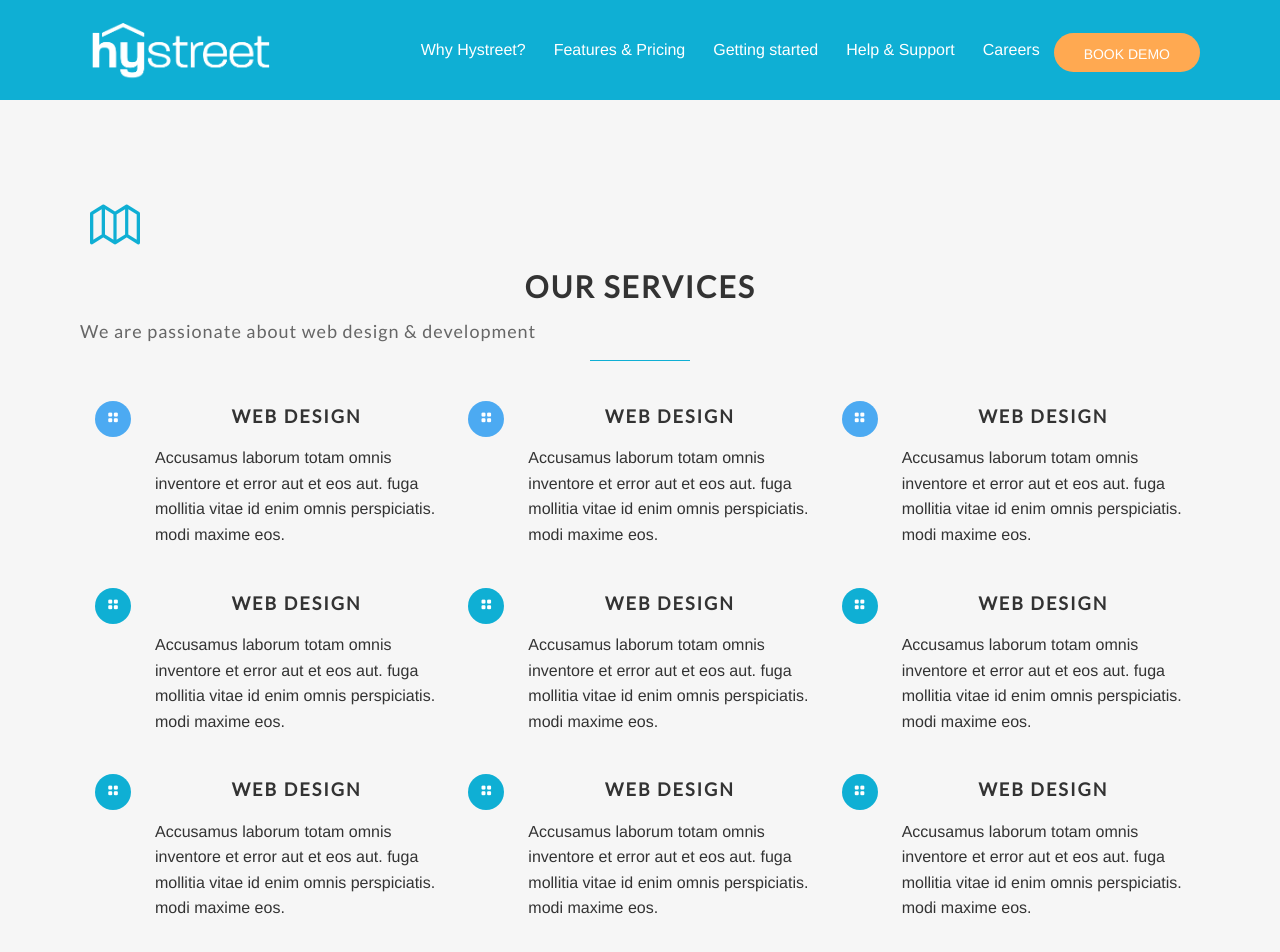
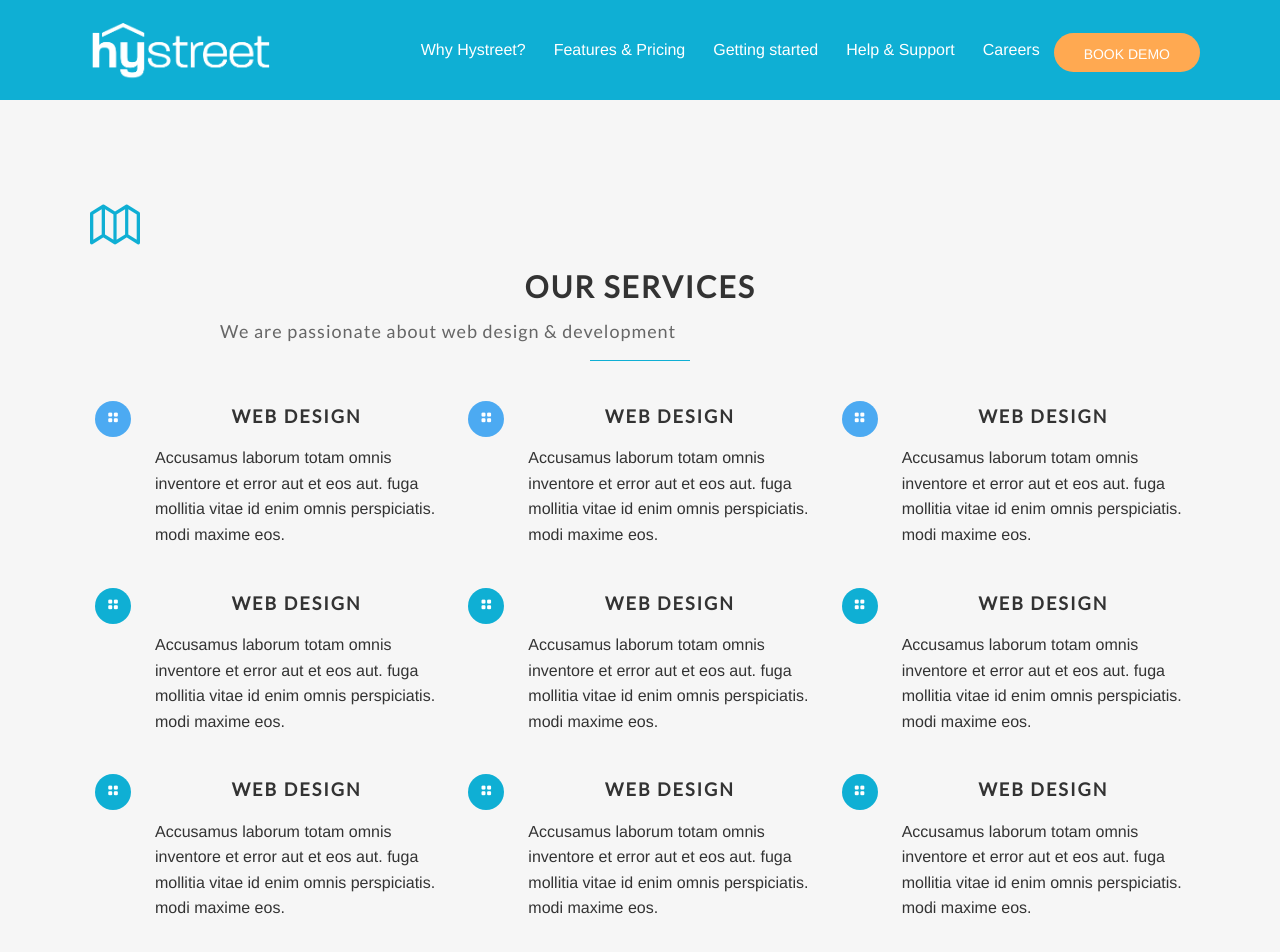
Before and after one commit to hystreet/hystreet.github.io, a Jekyll site: the page built from services.html, in a window 1280 px wide. Shown: the top 952 px of the page. Built offline with Jekyll 4.4.1, drawn with Linux system fonts in a browser that asks for light colours; some web fonts are replaced; a script that is not in the unit is left out.

Commit message:
Update style.css

```diff
--- a/css/style.css
+++ b/css/style.css
@@ -193,6 +193,7 @@ h4 {
   font-size: 1.125rem;
   color: #666666;
   letter-spacing: 1px;
+  max-width: 75%
 }
 .special-title p.shortline {
   width: 100px;
```
